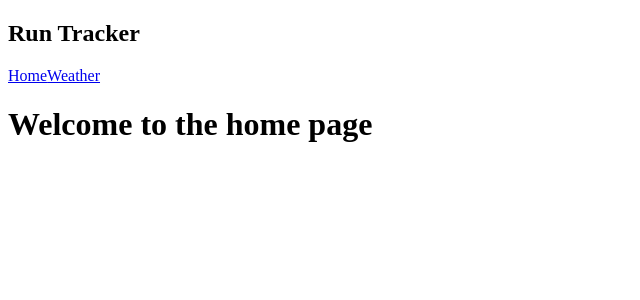
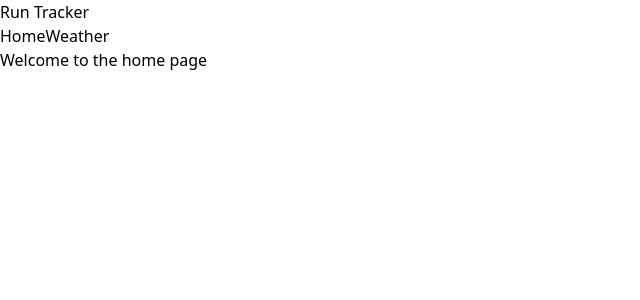
Before and after one commit to joshuaw97/RunFullStack, a Next.js app in the folder frontend/my-app/: page / in a window 1280 px wide. Shown: the top 300 px of the page, without its empty margins (0-640 px from the left). Built offline with nearby package versions, Linux system fonts and the light colour scheme.

Commit message:
Added tailwind css to application and installed PostCSS Language Support

```diff
--- /dev/null
+++ b/frontend/my-app/app/globals.css
@@ -0,0 +1,3 @@
+@tailwind base;
+@tailwind components;
+@tailwind utilities;
--- a/frontend/my-app/app/layout.jsx
+++ b/frontend/my-app/app/layout.jsx
@@ -1,4 +1,5 @@
 import Navbar from './components/Navbar'
+import './globals.css'
 
 export default function RootLayout({ children }) {
   return (
--- a/frontend/my-app/package.json
+++ b/frontend/my-app/package.json
@@ -16,6 +16,9 @@
   "devDependencies": {
     "@types/node": "20.12.13",
     "@types/react": "18.3.3",
+    "autoprefixer": "^10.4.19",
+    "postcss": "^8.4.38",
+    "tailwindcss": "^3.4.4",
     "typescript": "5.4.5"
   }
 }
--- /dev/null
+++ b/frontend/my-app/postcss.config.js
@@ -0,0 +1,6 @@
+module.exports = {
+  plugins: {
+    tailwindcss: {},
+    autoprefixer: {},
+  },
+}
--- /dev/null
+++ b/frontend/my-app/tailwind.config.js
@@ -0,0 +1,16 @@
+/** @type {import('tailwindcss').Config} */
+module.exports = {
+  content: [
+    './app/**/*.{js,ts,jsx,tsx,mdx}', // Note the addition of the `app` directory.
+    './pages/**/*.{js,ts,jsx,tsx,mdx}',
+    './components/**/*.{js,ts,jsx,tsx,mdx}',
+  ],
+  theme: {
+    extend: {
+      colors: {
+        primary: ''
+      }
+    },
+  },
+  plugins: [],
+}
```
Also changed, not shown: frontend/my-app/app/database/layout.jsx (added), 1 other file (tests, documents, lock files or other folders).
